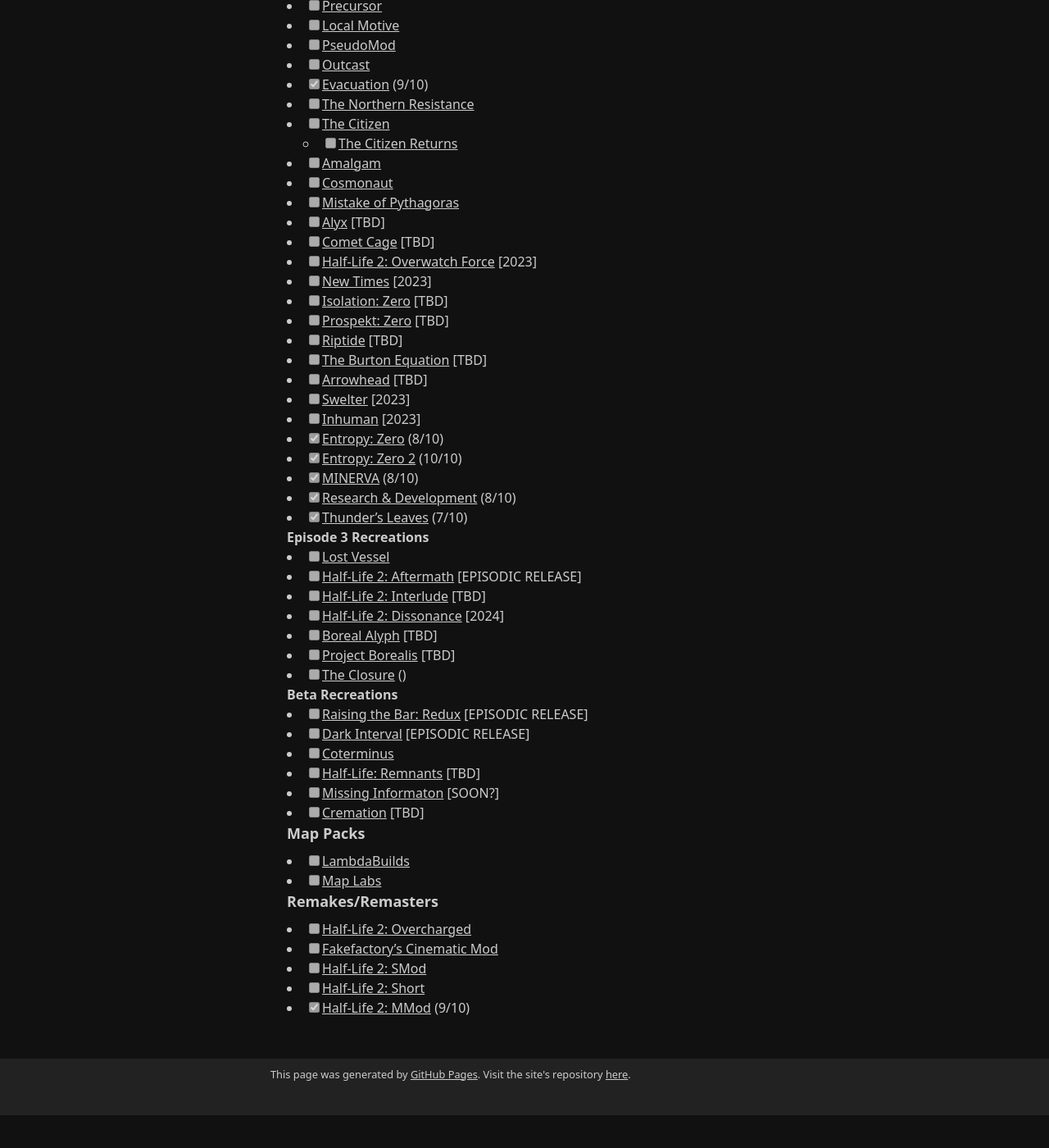
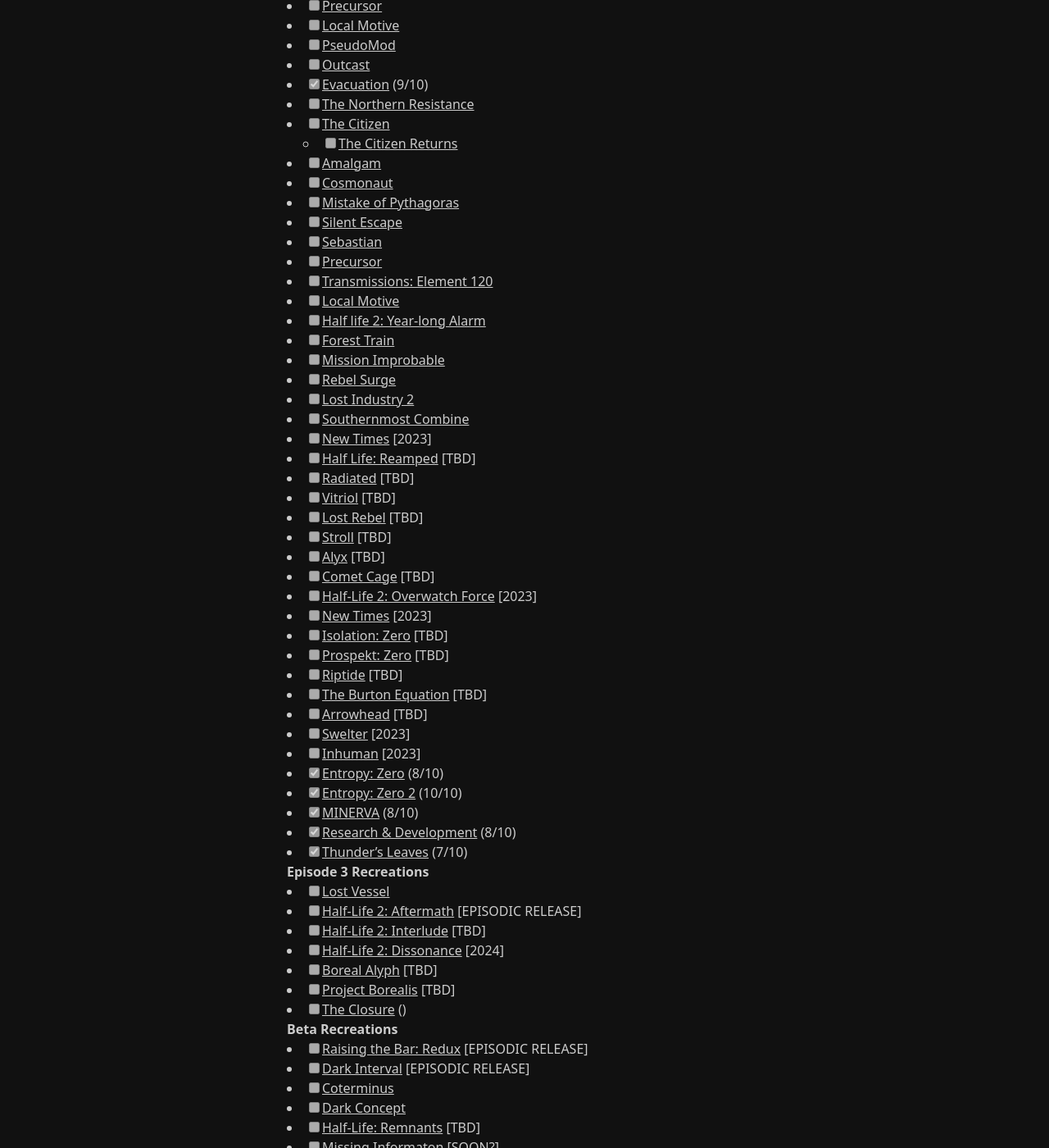
Before and after one commit to BrotherEarth967/BrotherEarth967.github.io, a Jekyll site: the page built from stuff/hl.md, in a window 1280 px wide and 1400 px high, scrolled down 2405 px. Shown: the whole window at 82% size. Built offline with Jekyll 4.4.1, drawn with Linux system fonts in a browser that asks for light colours; before the commit the page ends 3765 px from its top, so only the background shows below that; some of the changed text lies outside the part shown.

Commit message:
Add new mods to hl.md

```diff
--- a/stuff/hl.md
+++ b/stuff/hl.md
@@ -99,6 +99,23 @@
 - [ ] [Amalgam](https://www.moddb.com/mods/amalgam)
 - [ ] [Cosmonaut](https://www.moddb.com/mods/cosmonaut)
 - [ ] [Mistake of Pythagoras](https://www.moddb.com/mods/mistake-of-pythagoras)
+- [ ] [Silent Escape](https://www.runthinkshootlive.com/posts/silent-escape/)
+- [ ] [Sebastian](https://www.runthinkshootlive.com/posts/sebastian/)
+- [ ] [Precursor](https://www.moddb.com/mods/precursor)
+- [ ] [Transmissions: Element 120](https://store.steampowered.com/app/365300/Transmissions_Element_120/)
+- [ ] [Local Motive](https://www.moddb.com/mods/local-motive-definitive-edition)
+- [ ] [Half life 2: Year-long Alarm](https://store.steampowered.com/app/747250/HalfLife_2_Year_Long_Alarm/)
+- [ ] [Forest Train](https://www.runthinkshootlive.com/posts/forest-train/)
+- [ ] [Mission Improbable](https://www.moddb.com/mods/mission-improbable)
+- [ ] [Rebel Surge](https://www.runthinkshootlive.com/posts/rebel-surge/)
+- [ ] [Lost Industry 2](https://www.moddb.com/mods/lostindustry2-mod)
+- [ ] [Southernmost Combine](https://www.moddb.com/mods/southernmost-combine)
+- [ ] [New Times](https://www.moddb.com/mods/new-times) [2023]
+- [ ] [Half Life: Reamped](https://www.moddb.com/mods/half-life-reamped) [TBD]
+- [ ] [Radiated](https://www.moddb.com/mods/radiated) [TBD]
+- [ ] [Vitriol](https://www.moddb.com/mods/vitriol) [TBD]
+- [ ] [Lost Rebel](https://www.moddb.com/mods/lost-rebel) [TBD]
+- [ ] [Stroll](https://www.moddb.com/mods/stroll) [TBD]
 - [ ] [Alyx](https://www.moddb.com/mods/alyx) [TBD]
 - [ ] [Comet Cage](https://www.moddb.com/mods/other-project) [TBD]
 - [ ] [Half-Life 2: Overwatch Force](https://www.moddb.com/mods/half-life-2-overwatch-force) [2023]
@@ -127,6 +144,7 @@
 - [ ] [Raising the Bar: Redux](https://www.moddb.com/mods/half-life-2-raising-the-bar-redux) [EPISODIC RELEASE]
 - [ ] [Dark Interval](https://www.moddb.com/mods/dark-interval) [EPISODIC RELEASE]
 - [ ] [Coterminus](https://www.moddb.com/mods/coterminus)
+- [ ] [Dark Concept](https://www.moddb.com/mods/dark-concept)
 - [ ] [Half-Life: Remnants](https://www.moddb.com/mods/half-life-remnants) [TBD]
 - [ ] [Missing Informaton](https://www.moddb.com/mods/missing-information) [SOON?]
 - [ ] [Cremation](https://www.moddb.com/mods/cremation) [TBD]
@@ -134,6 +152,7 @@
 - [ ] [LambdaBuilds](https://www.moddb.com/mods/lambdabuilds)
 - [ ] [Map Labs](https://www.moddb.com/mods/map-labs)
 ### Remakes/Remasters
+- [ ] [Half-life 2: Amalgam Zenith](https://www.moddb.com/mods/hl2-amalgam-zenith) [TBD]
 - [ ] [Half-Life 2: Overcharged](https://www.moddb.com/mods/hl2-overcharged)
 - [ ] [Fakefactory's Cinematic Mod](https://www.moddb.com/mods/fakefactory-cinematic-mod)
 - [ ] [Half-Life 2: SMod](https://www.moddb.com/mods/smod)
```
